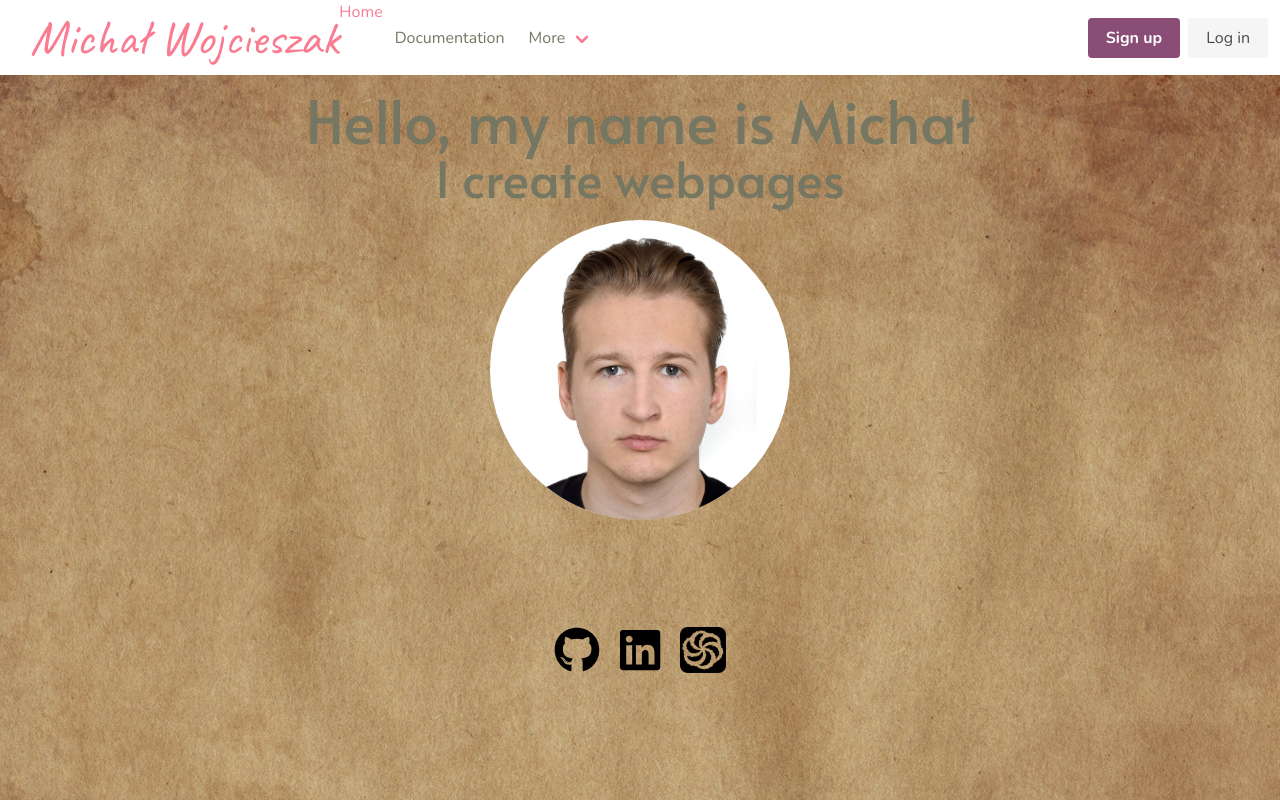
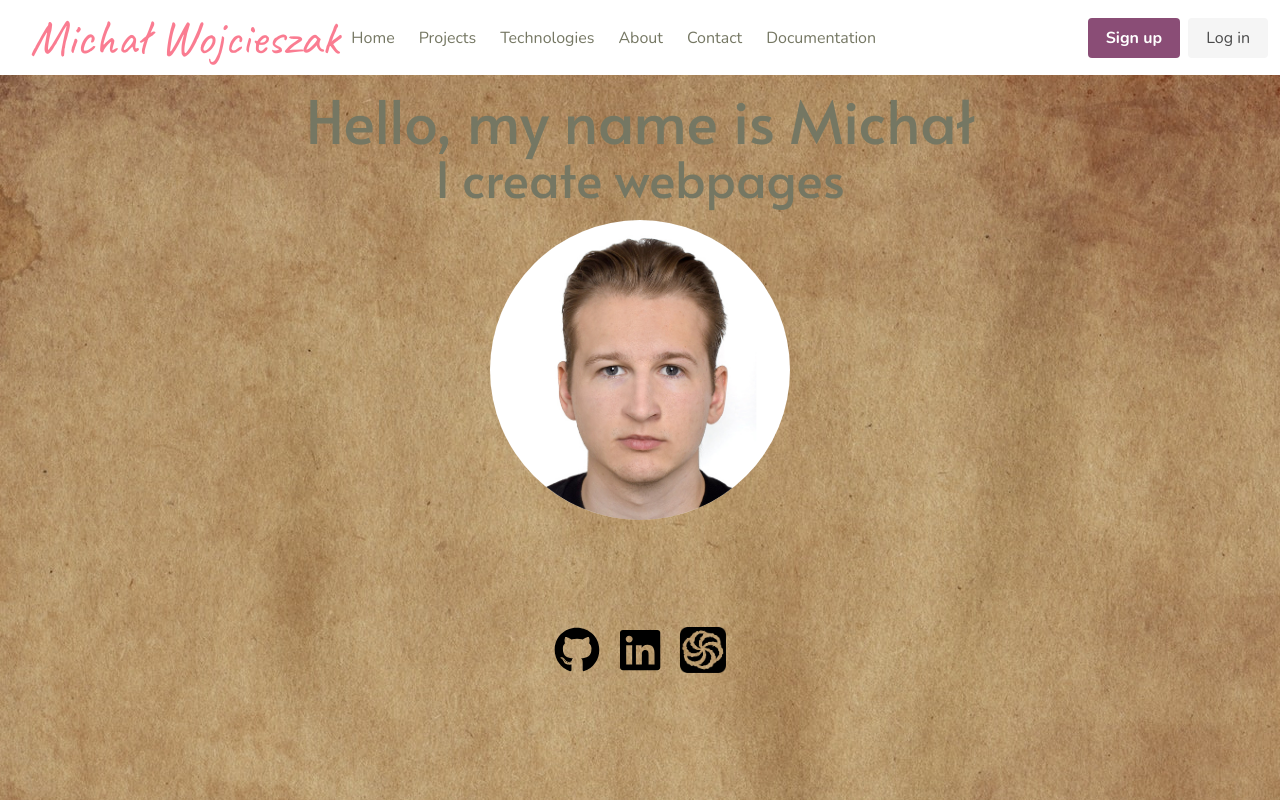
Before and after one commit to Seven730/portfolio, a React (Create React App) app: page / in a window 1280 px wide. Shown: the top 800 px of the page. Built offline with nearby package versions, Linux system fonts and the light colour scheme; no server answers.

Commit message:
minor fixes

```diff
--- a/src/components/Navbar.jsx
+++ b/src/components/Navbar.jsx
@@ -11,44 +11,29 @@ export default function Navbar() {
 
   <div id="navbarBasicExample" className="navbar-menu">
     <div className="navbar-start">
-      <Link onClick={() => animateScroll.scrollToTop()} smooth={true} duration={600}>
-                Home
-              </Link>
-
+      <Link className="navbar-item" onClick={() => animateScroll.scrollToTop()} smooth={true} duration={600}>
+        Home
+      </Link>
+      <Link className="navbar-item" to="Projects" smooth={true} duration={600}>
+        Projects
+      </Link>
+      <Link className="navbar-item" to="#Technologies" smooth={true} duration={600}>
+        Technologies
+      </Link>
+      <a className="navbar-item" href="#About">About</a>
+      <a className="navbar-item" href="#Contact">Contact</a>
       <a className="navbar-item">
         Documentation
       </a>
-
-      <div className="navbar-item has-dropdown is-hoverable">
-        <a className="navbar-link">
-          More
-        </a>
-
-        <div className="navbar-dropdown">
-          <a className="navbar-item">
-            About
-          </a>
-          <a className="navbar-item">
-            Jobs
-          </a>
-          <a className="navbar-item">
-            Contact
-          </a>
-          <hr className="navbar-divider"></hr>
-          <a className="navbar-item">
-            Report an issue
-          </a>
-        </div>
-      </div>
     </div>
 
-    <div class="navbar-end">
-      <div class="navbar-item">
-        <div class="buttons">
-          <a class="button is-primary">
+    <div className="navbar-end">
+      <div className="navbar-item">
+        <div className="buttons">
+          <a className="button is-primary">
             <strong>Sign up</strong>
           </a>
-          <a class="button is-light">
+          <a className="button is-light">
             Log in
           </a>
         </div>
```
